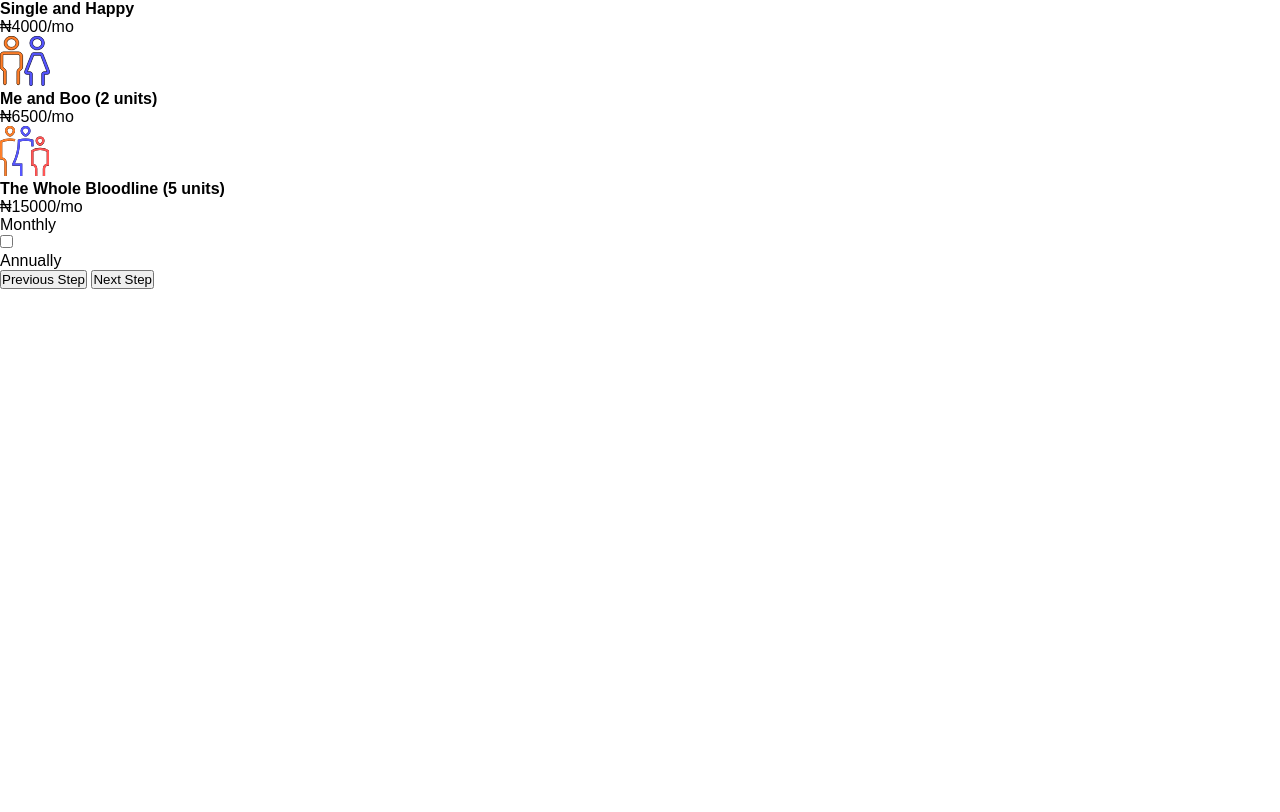
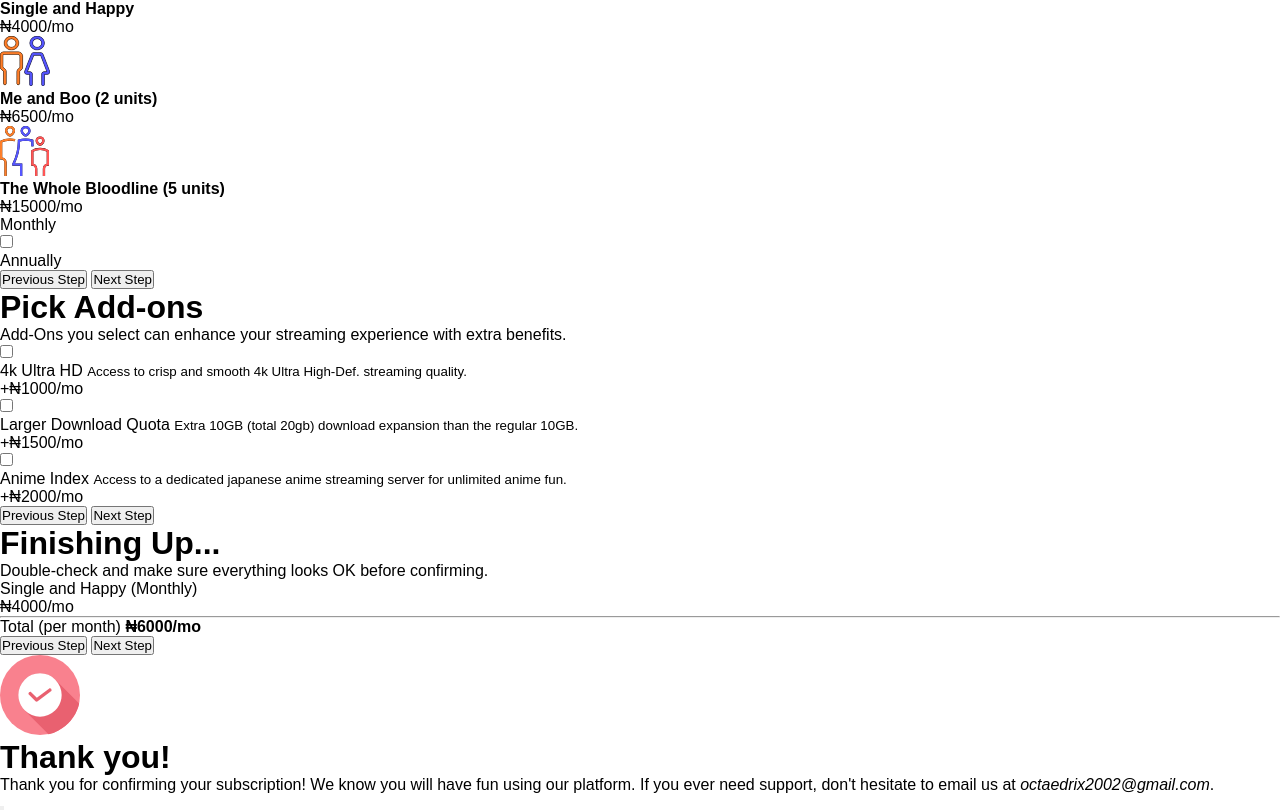
Before and after one commit to Atiloye/Multistep-Form, a plain HTML site: page index.html in a window 1280 px wide. Shown: the part 564-1376 px from the top of the page. Before the commit the page ends 853 px from the top, so only its background shows below. Drawn offline with Linux system fonts and the light colour scheme.

Commit message:
Html Update

```diff
--- a/index.html
+++ b/index.html
@@ -63,6 +63,8 @@
                             Please provide your Name, Email-Address and Phone Number.
                         </p>
                     </div>
+
+                    <!-- Form Elements -->
                     <form>
                         <div class="label">
                             <label for="name">Name</label>
@@ -95,6 +97,8 @@
                             You have options of monthly or annual billing.
                         </p>
                     </div>
+
+                    <!-- Sub Plans -->
                     <form>
                         <div class="plan-card selected">
                             <img src="assets/images/single.svg" alt="single icon" srcset="">
@@ -118,6 +122,8 @@
                             </div>
                         </div>
                     </form>
+
+                    <!-- Temporal Billing -->
                     <div class="switch">
                         <p class="monthly sw-active">
                             Monthly
@@ -138,14 +144,103 @@
                 </div>
 
                 <!-- Step 3 -->
+                <div class="stp step-3">
+                    <div class="header">
+                        <h1 class="subtitle">Pick Add-ons</h1>
+                        <p class="caption">Add-Ons you select can enhance your streaming experience with extra benefits.</p>
+                    </div>
 
+                    <!-- 4kUHD -->
+                    <form>
+                        <div class="box" data-id="1">
+                            <input type="checkbox" name="" id="4kuhd">
+                            <div class="decription">
+                                <label for="4kuhd">4k Ultra HD</label>
+                                <small>Access to crisp and smooth 4k Ultra High-Def. streaming quality.</small>
+                            </div>
+                            <p class="price">+₦1000/mo</p>
+                        </div>
+
+                        <!-- Larger -->
+                        <div class="box" data-id="2">
+                            <input type="checkbox" name="" id="larger">
+                            <div class="decription">
+                                <label for="larger">Larger Download Quota</label>
+                                <small>Extra 10GB (total 20gb) download expansion than the regular 10GB. </small>
+                            </div>
+                            <p class="price">+₦1500/mo</p>
+                        </div>
+
+                        <!-- Anime -->
+                        <div class="box" data-id="3">
+                            <input type="checkbox" name="" id="anime">
+                            <div class="decription">
+                                <label for="anime">Anime Index</label>
+                                <small>Access to a dedicated japanese anime streaming server for unlimited anime fun.</small>
+                            </div>
+                            <p class="price">+₦2000/mo</p>
+                        </div>
+                    </form>
+                    <div class="buttons">
+                        <button class="prev-stp" type="button">Previous Step</button>
+                        <button class="next-stp" type="submit">Next Step</button>
+
+                    </div>
+                </div>
+
+                <!-- Step 4 -->
+                <div class="stp step-4">
+                    <div class="header">
+                        <h1 class="subtitle">
+                            Finishing Up...
+                        </h1>
+                        <p class="caption">
+                            Double-check and make sure everything looks OK before confirming.
+                        </p>
+                    </div>
+                    <div class="selection-box">
+                        <div class="selection-container">
+                            <div class="selected-plan">
+                                <p class="plan-name">Single and Happy (Monthly)</p>
+                                <p class="plan-price">₦4000/mo</p>
+                            </div>
+                            <hr>
+                            <div class="addons">
+                                <template>
+                                    <div class="selected-addon">
+                                        <span class="service-name">Single and Happy</span>
+                                        <span class="service-price">₦4000/mo</span>
+                                    </div>
+                                </template>
+                            </div>
+                        </div>
+                        <p class="total">Total (per month) <b>₦6000/mo</b> </p>
+                    </div>
+                    <div class="buttons">
+                        <button class="prev-stp" type="button">Previous Step</button>
+                        <button class="next-stp" type="submit">Next Step</button>
+
+                    </div>
+                </div>
+
+                <!-- Step 5 -->
+                <div class="stp step-5">
+                    <img src="assets/images/icon-thank-you.svg" alt="thanks icon" srcset="">
+                    <div class="header">
+                        <h1 class="subtitle">
+                            Thank you!
+                        </h1>
+                        <p class="caption">
+                            Thank you for confirming your subscription! We know you will have fun using our platform. If you ever need support, don't hesitate to email us at <em>octaedrix2002@gmail.com</em>.
+                        </p>
+                    </div>
+                    <button class="next-stp"></button>
+                </div>
+                <!-- Step 5 end -->
 
             </div>
         </div>
 
-
-
-
     <script src="main.js"></script>
 </body>
 </html>
```
